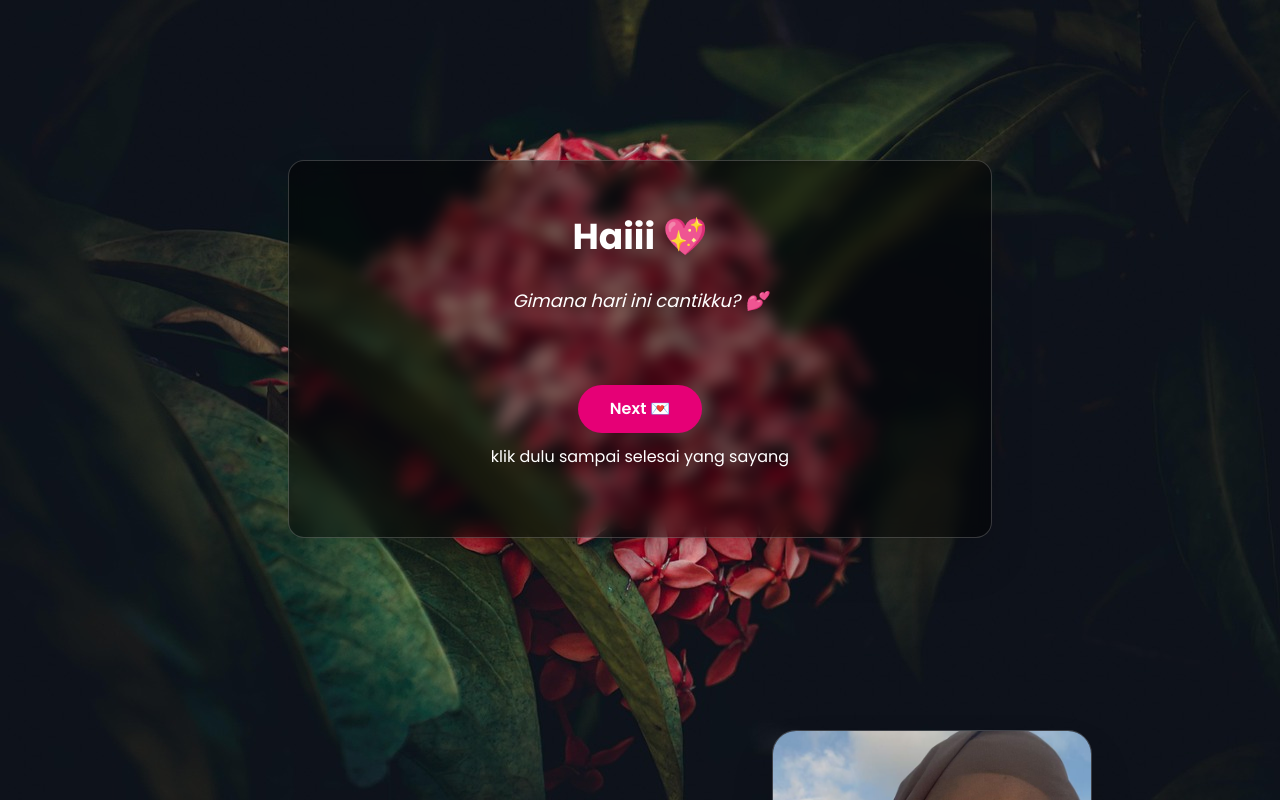
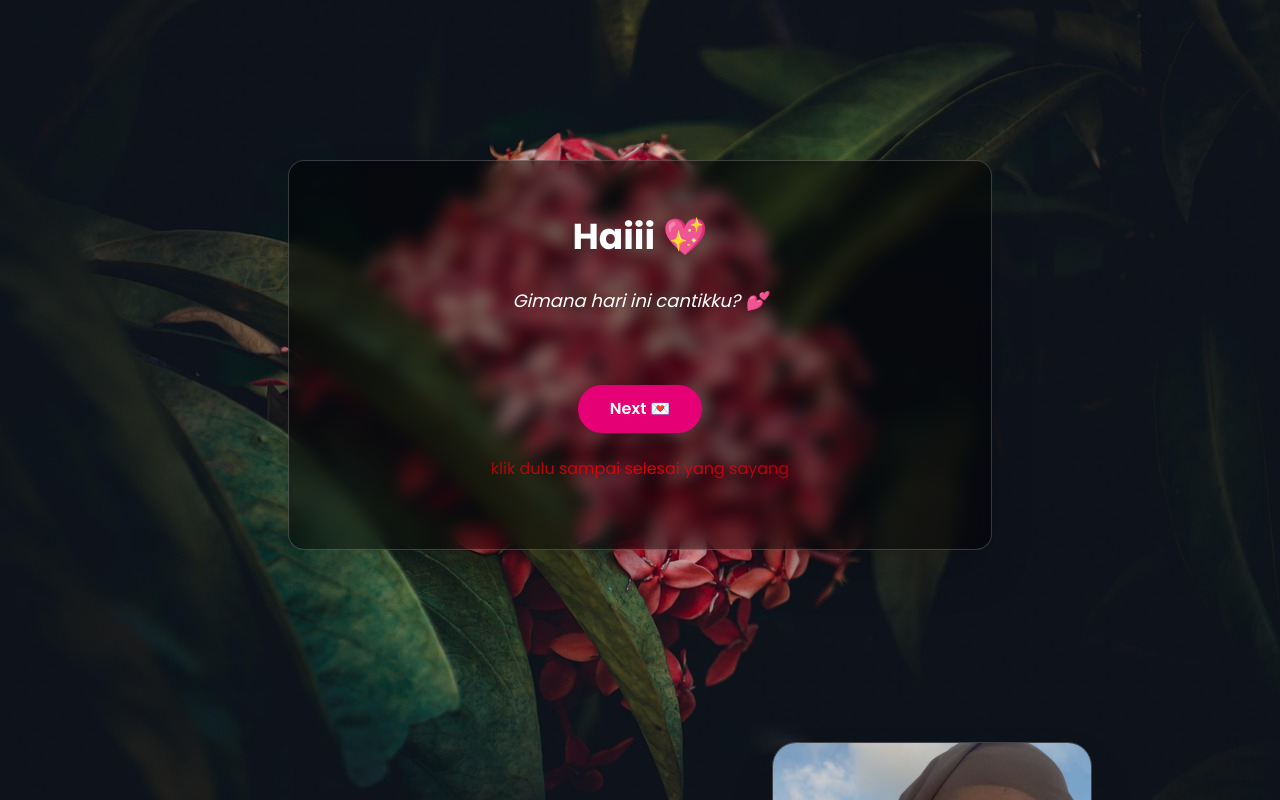
Before and after one commit to nomigami/sayangkuuu, a Next.js app: page /story in a window 1280 px wide. Shown: the top 800 px of the page. Built offline with nearby package versions, Linux system fonts and the light colour scheme.

Commit message:
Update page.tsx

```diff
--- a/src/app/story/page.tsx
+++ b/src/app/story/page.tsx
@@ -117,7 +117,7 @@ export default function OurStory() {
           </motion.button>
         )}
 
-             <p className= "text-1xl font-stretch-75% items-center gap-2 py-3">
+             <p className= "text-1xl font-stretch-75% items-center gap-2 py-3 text-balance mask-radial-from-stone-400 mt-3 text-red-600">
             klik dulu sampai selesai yang sayang
         </p>
 
```
